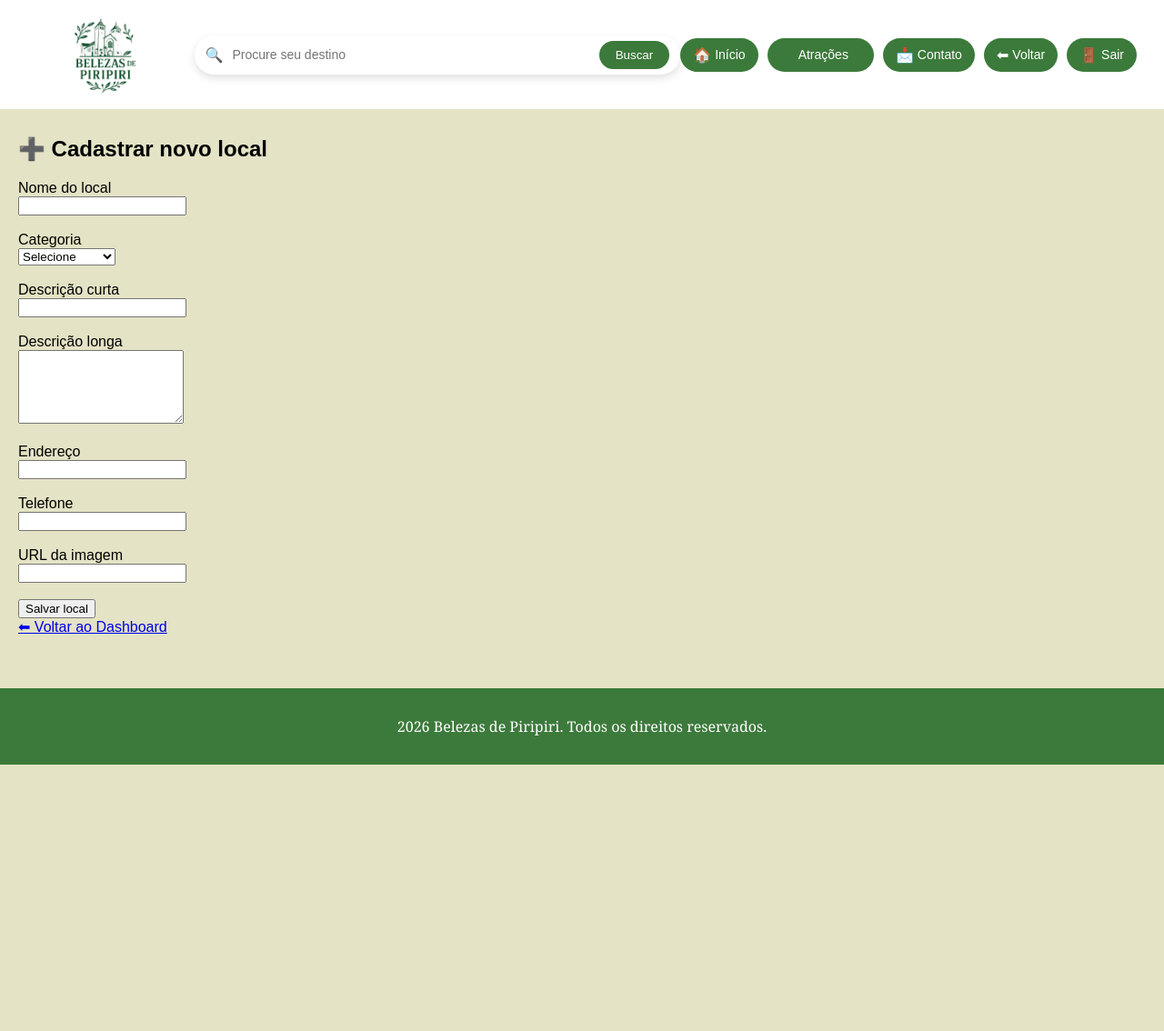
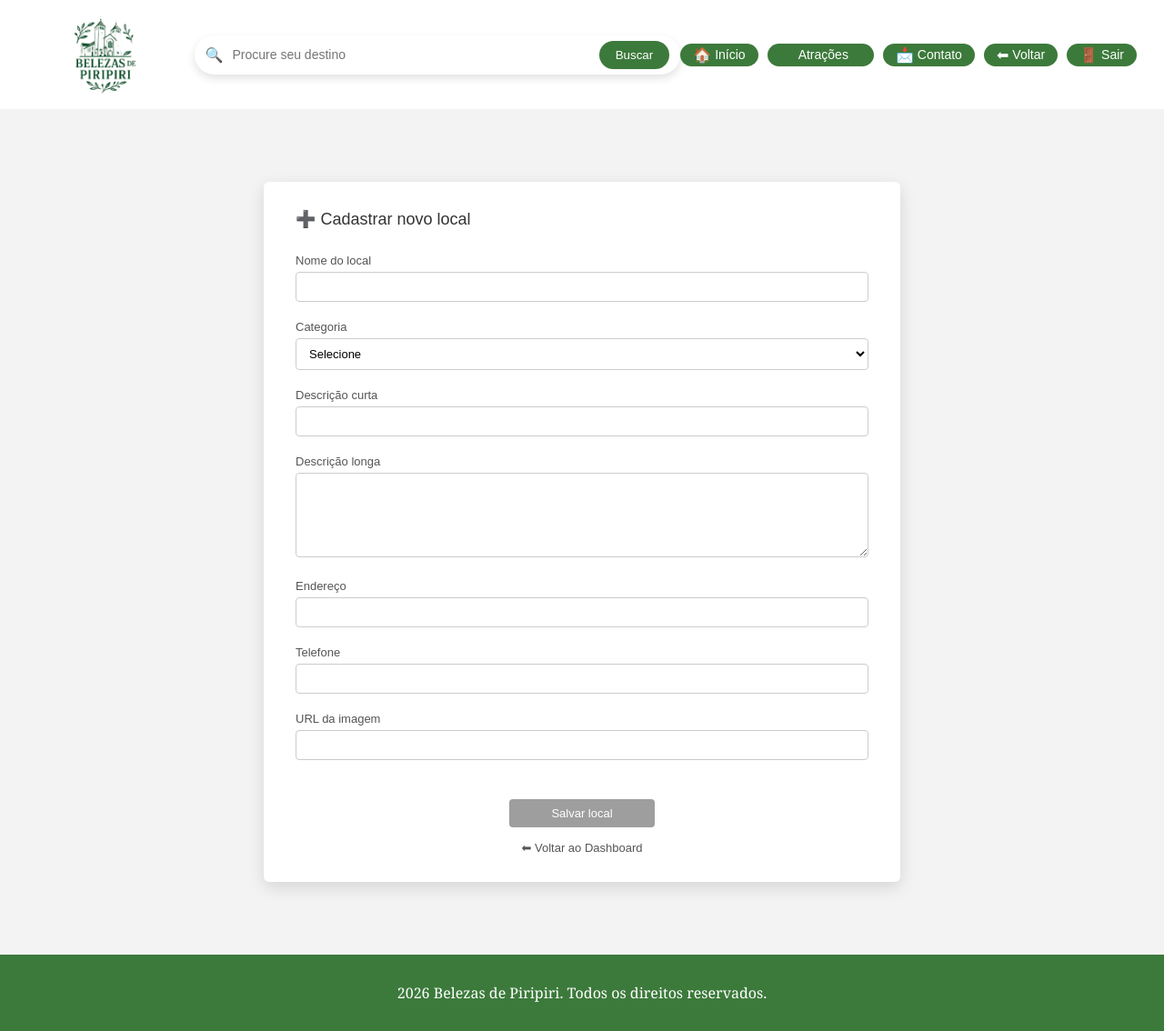
Before and after one commit to maresa07/site_belezas_de_piripiri_turismo, a Flask app: page /admin/cadastrar in a window 1280 px wide. Shown: the whole page at 91% size. Before the commit the page ends 841 px from the top, so only its background shows below. Run offline with Flask 3, Linux system fonts and the light colour scheme; the visitor is signed in with stand-in values (Sample User, id 1).

Commit message:
"style: estilização do dashboard e tela de cadastro"

```diff
--- /dev/null
+++ b/src/static/css/cadastrar.css
@@ -0,0 +1,188 @@
+/* ===== RESET BÁSICO ===== */
+* {
+    box-sizing: border-box;
+    font-family: Arial, Helvetica, sans-serif;
+}
+
+/* ===== FUNDO DA PÁGINA ===== */
+body {
+    margin: 0;
+    background: #f3f3f3;
+}
+
+/* ===== CONTAINER PRINCIPAL ===== */
+.dashboard-form {
+    width: 700px;
+    margin: 80px auto;
+    background: #ffffff;
+    border-radius: 6px;
+    box-shadow: 0 6px 18px rgba(0,0,0,0.12);
+    padding: 30px 35px;
+}
+
+/* ===== TÍTULO ===== */
+.dashboard-form h2 {
+    margin-top: 0;
+    margin-bottom: 25px;
+    font-size: 18px;
+    font-weight: normal;
+    color: #333;
+}
+
+/* ===== LABELS ===== */
+.dashboard-form label {
+    font-size: 13px;
+    color: #555;
+}
+
+/* ===== INPUTS E SELECT ===== */
+.dashboard-form input,
+.dashboard-form select,
+.dashboard-form textarea {
+    width: 100%;
+    padding: 8px 10px;
+    margin-top: 4px;
+    border: 1px solid #ccc;
+    border-radius: 4px;
+    font-size: 13px;
+    background: #fff;
+}
+
+/* ===== TEXTAREA ===== */
+.dashboard-form textarea {
+    resize: vertical;
+}
+
+/* ===== FOCO ===== */
+.dashboard-form input:focus,
+.dashboard-form select:focus,
+.dashboard-form textarea:focus {
+    outline: none;
+    border-color: #999;
+}
+
+/* ===== BOTÃO ===== */
+.dashboard-form button {
+    display: block;
+    width: 160px;
+    margin: 25px auto 10px;
+    padding: 8px 0;
+    background: #9e9e9e;
+    color: #fff;
+    border: none;
+    border-radius: 4px;
+    font-size: 13px;
+    cursor: pointer;
+}
+
+.dashboard-form button:hover {
+    background: #7f7f7f;
+}
+
+/* ===== LINK VOLTAR ===== */
+.dashboard-form a {
+    display: block;
+    text-align: center;
+    margin-top: 15px;
+    font-size: 13px;
+    color: #555;
+    text-decoration: none;
+}
+
+.dashboard-form a:hover {
+    text-decoration: underline;
+}
+/* ===== RESET BÁSICO ===== */
+* {
+    box-sizing: border-box;
+    font-family: Arial, Helvetica, sans-serif;
+}
+
+/* ===== FUNDO DA PÁGINA ===== */
+body {
+    margin: 0;
+    background: #f3f3f3;
+}
+
+/* ===== CONTAINER PRINCIPAL ===== */
+.dashboard-form {
+    width: 700px;
+    margin: 80px auto;
+    background: #ffffff;
+    border-radius: 6px;
+    box-shadow: 0 6px 18px rgba(0,0,0,0.12);
+    padding: 30px 35px;
+}
+
+/* ===== TÍTULO ===== */
+.dashboard-form h2 {
+    margin-top: 0;
+    margin-bottom: 25px;
+    font-size: 18px;
+    font-weight: normal;
+    color: #333;
+}
+
+/* ===== LABELS ===== */
+.dashboard-form label {
+    font-size: 13px;
+    color: #555;
+}
+
+/* ===== INPUTS E SELECT ===== */
+.dashboard-form input,
+.dashboard-form select,
+.dashboard-form textarea {
+    width: 100%;
+    padding: 8px 10px;
+    margin-top: 4px;
+    border: 1px solid #ccc;
+    border-radius: 4px;
+    font-size: 13px;
+    background: #fff;
+}
+
+/* ===== TEXTAREA ===== */
+.dashboard-form textarea {
+    resize: vertical;
+}
+
+/* ===== FOCO ===== */
+.dashboard-form input:focus,
+.dashboard-form select:focus,
+.dashboard-form textarea:focus {
+    outline: none;
+    border-color: #999;
+}
+
+/* ===== BOTÃO ===== */
+.dashboard-form button {
+    display: block;
+    width: 160px;
+    margin: 25px auto 10px;
+    padding: 8px 0;
+    background: #9e9e9e;
+    color: #fff;
+    border: none;
+    border-radius: 4px;
+    font-size: 13px;
+    cursor: pointer;
+}
+
+.dashboard-form button:hover {
+    background: #7f7f7f;
+}
+
+/* ===== LINK VOLTAR ===== */
+.dashboard-form a {
+    display: block;
+    text-align: center;
+    margin-top: 15px;
+    font-size: 13px;
+    color: #555;
+    text-decoration: none;
+}
+
+.dashboard-form a:hover {
+    text-decoration: underline;
+}
--- a/src/templates/admin/cadastrar.html
+++ b/src/templates/admin/cadastrar.html
@@ -10,6 +10,9 @@
    ============================ #}
 {% block content %}
 
+<link rel="stylesheet" href="{{ url_for('static', filename='css/cadastrar.css') }}">
+
+<div class="dashboard-form">
 <!-- Título da página -->
 <h2>➕ Cadastrar novo local</h2>
 
@@ -62,6 +65,7 @@
 </form>
 
 <!-- Link para voltar ao painel administrativo -->
-<a href="{{ url_for('admin') }}">⬅ Voltar ao Dashboard</a><br><br>
+<a href="{{ url_for('admin') }}">⬅ Voltar ao Dashboard</a>
+</div>
 
 {% endblock %}
```
Also changed, not shown: src/static/css/dashboard.css (added, +65 -0 lines), src/templates/admin/dashboard.html (+14 -4 lines).
